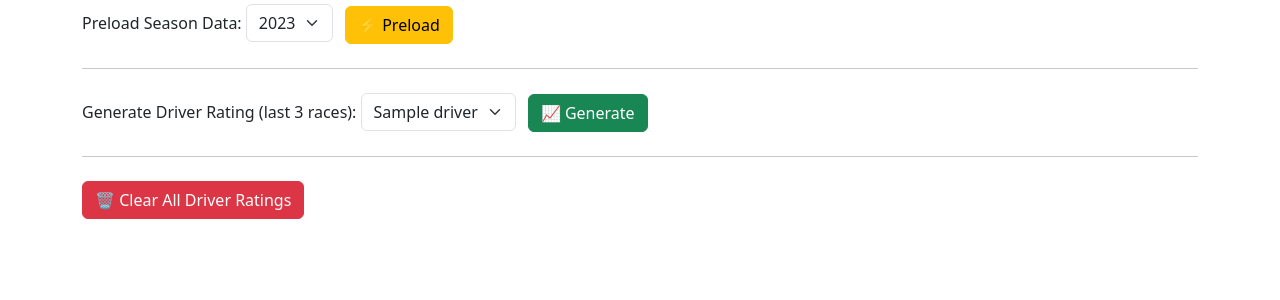
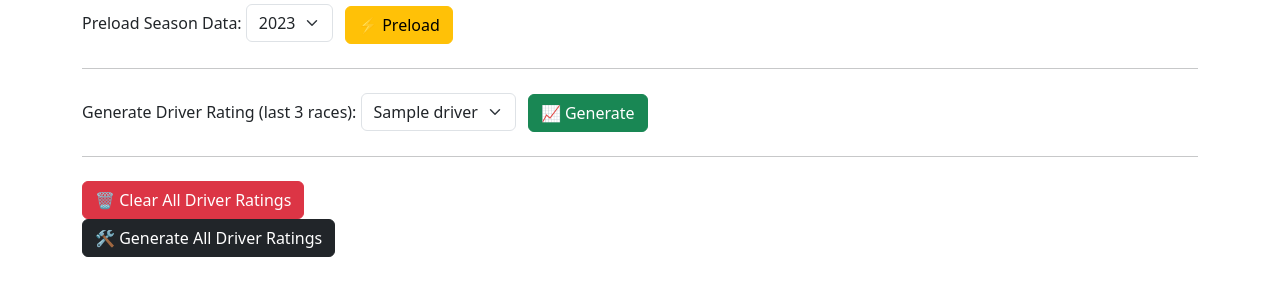
Before and after one commit to SiahBatterson/f1-grid-competitors, a Flask app: template templates/home.html in a window 1280 px wide. Shown: the part 213-513 px from the top of the page. Run offline with Flask 3, Linux system fonts and the light colour scheme; the template is opened without the code that fills it: most values are stand-ins (such as "Sample title", 1, 10 or a date in 2020).

Commit message:
driver generation

```diff
--- a/app.py
+++ b/app.py
@@ -15,7 +15,6 @@ def home():
     from utils import get_all_cached_drivers
     from utils import generate_all_driver_ratings
     drivers = get_all_cached_drivers()
-    generate_all_driver_ratings()
     return render_template("home.html", drivers=drivers)
 
 from flask import request
@@ -32,23 +31,27 @@ def clear_driver_ratings():
                 print(f"❌ Failed to delete {file}: {e}")
     return f"<h2>🧹 Cleared {len(deleted)} driver rating files.</h2><a href='/'>⬅ Back</a>"
 
+@app.route("/generate_all_driver_ratings", methods=["POST"])
+def generate_all_driver_ratings_route():
+    from utils import generate_all_driver_ratings, get_all_cached_drivers
+    generate_all_driver_ratings()
+    drivers = get_all_cached_drivers()
+    return render_template("home.html", drivers=drivers)
+
 
 @app.route("/generate_driver_rating", methods=["POST"])
 def generate_driver_rating_route():
     driver = request.form.get("driver", "").upper().strip()
+
     if not driver:
         return "<h2>⚠️ Please enter a valid driver abbreviation.</h2><a href='/'>⬅ Back</a>"
 
     try:
-        last_race, last_3_avg_df, seasonal_avg_df = generate_driver_rating(driver)
-        return render_template(
-            "driver_rating.html",
-            last_race=last_race.to_html(classes="table table-bordered text-center", index=False),
-            last_3_avg=last_3_avg_df.to_html(classes="table table-bordered text-center", index=False),
-            season_avg=seasonal_avg_df.to_html(classes="table table-bordered text-center", index=False)
-        )
+        df = generate_driver_rating(driver)
+        return render_template("driver_rating.html", table=df.to_html(classes="table table-bordered text-center", index=False), driver=driver)
     except Exception as e:
         return f"<h2>❌ Failed to generate rating: {e}</h2><a href='/'>⬅ Back</a>", 500
+
 
 
 
--- a/templates/home.html
+++ b/templates/home.html
@@ -58,5 +58,13 @@
         🗑️ Clear All Driver Ratings
       </button>
     </form>
+    <form
+      method="POST"
+      action="{{ url_for('generate_all_driver_ratings_route') }}"
+    >
+      <button type="submit" class="btn btn-dark">
+        🛠️ Generate All Driver Ratings
+      </button>
+    </form>
   </body>
 </html>
```
